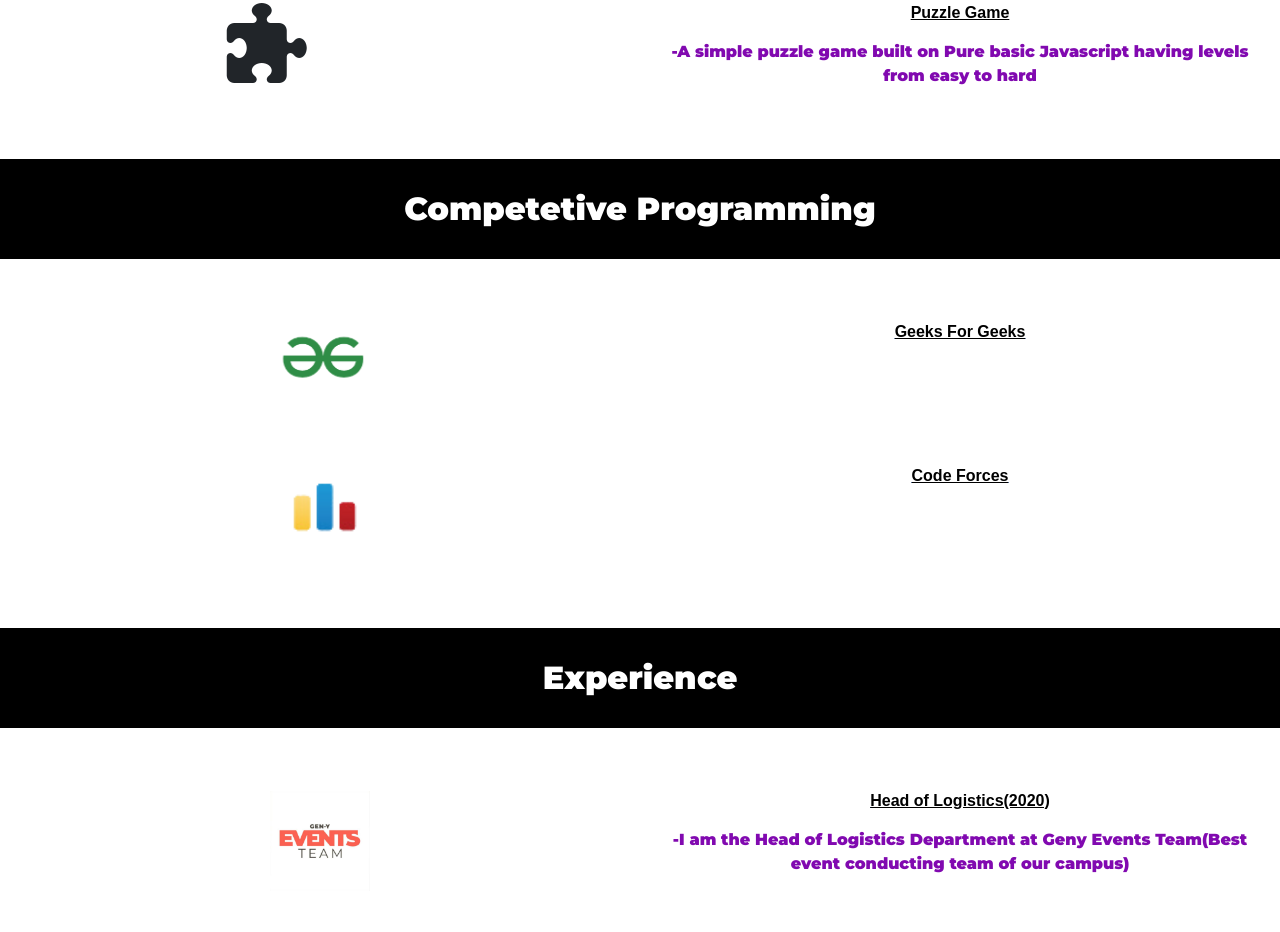
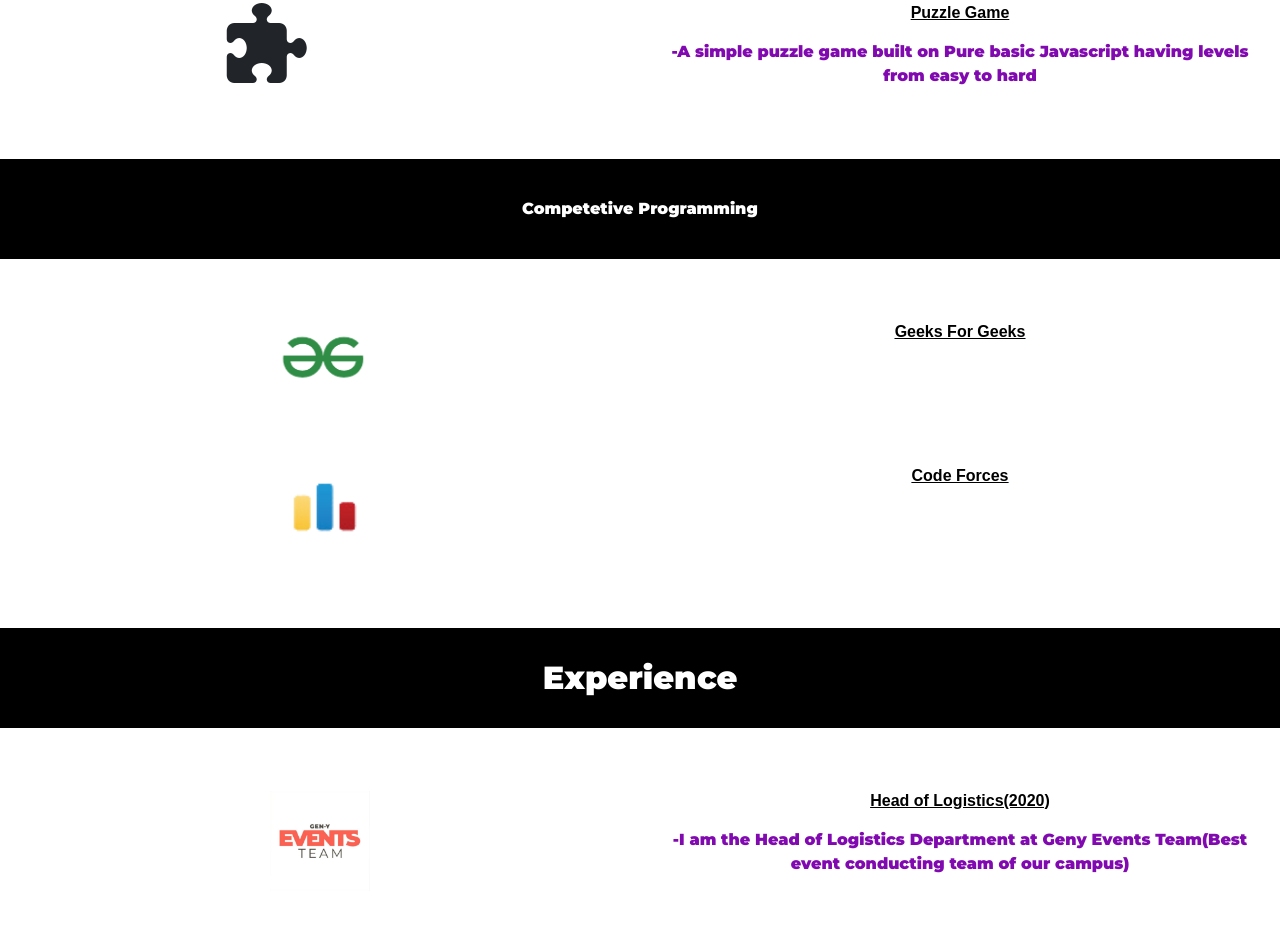
Before and after one commit to asetia9/Myportfolio, a website: page index.html in a window 1280 px wide. Shown: the part 1017-1949 px from the top of the page. Drawn offline with nearby package versions, Linux system fonts and the light colour scheme; a web font is replaced by a local one.

Commit message:
changed font size of comi prog head

```diff
--- a/index.html
+++ b/index.html
@@ -221,7 +221,7 @@ var typed = new Typed('#element', options);
 </section>
 <section id="codingskills">
   <div class="container-fluid">
-    <div class=" row Experience-start">
+    <div class=" row Experience-start2">
       <div class="col-lg-12">
         Competetive Programming
 
--- a/public/style.css
+++ b/public/style.css
@@ -122,7 +122,16 @@ font-family: 'RocknRoll One', sans-serif;
   bottom: 0px;
 
 }
-
+.Experience-start2{
+  height:100px;
+  text-align: center;
+  background-color: black;
+  color:#fff;
+  font-size: 1rem;
+  margin-bottom: 5%;
+  vertical-align: center;
+  line-height: 100px;
+}
 
 .element{
   color:#ff4d4d;
```
